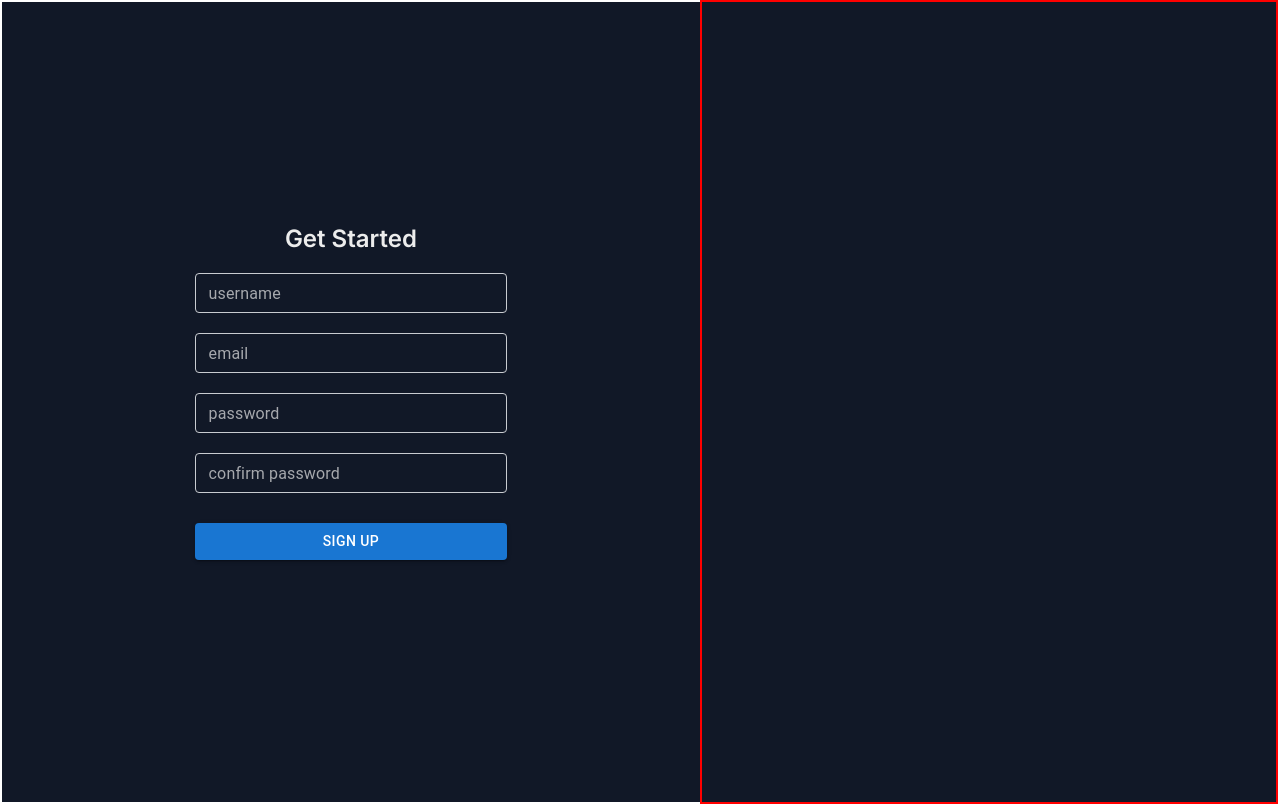
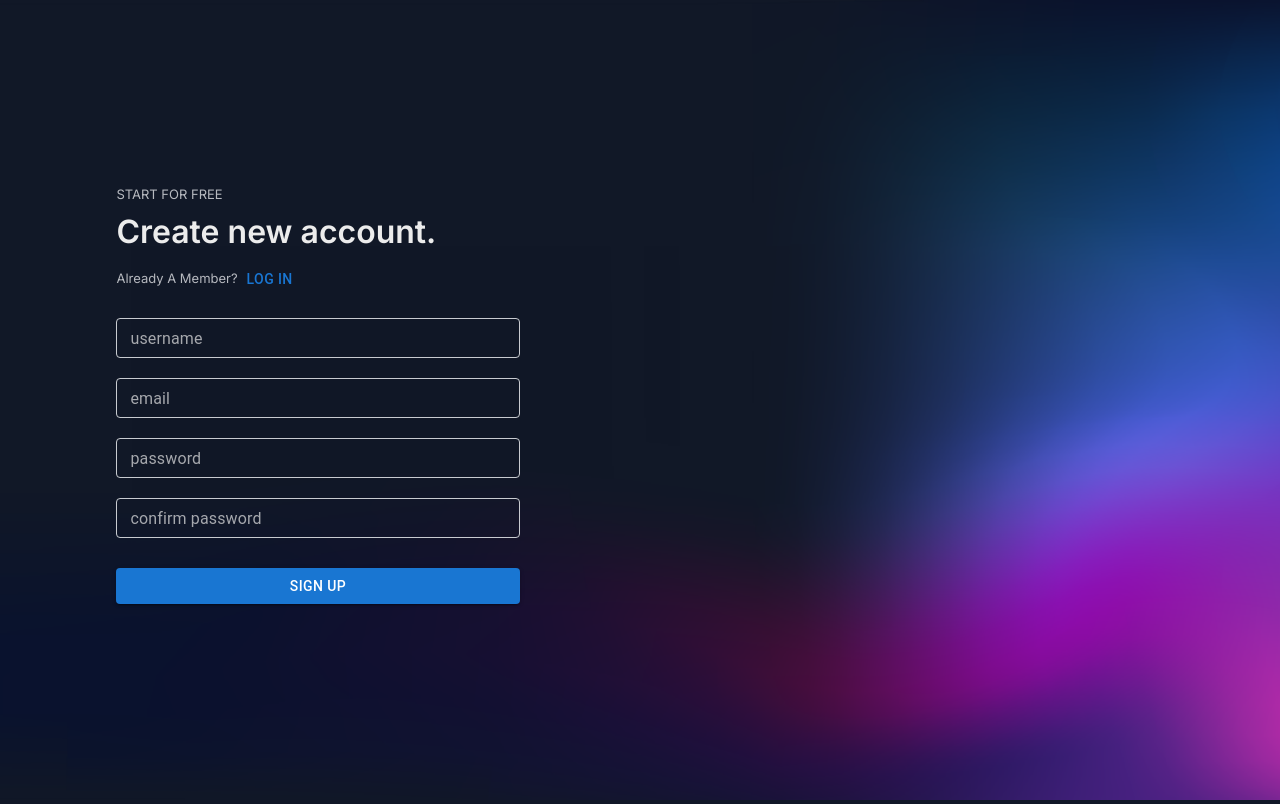
Before and after one commit to MostafaBalousha123/BlogSpot, a React (Create React App) app in the folder client/: page /signup in a window 1280 px wide. Built offline with nearby package versions, Linux system fonts and the light colour scheme; no server answers.

Commit message:
complite signin and signup styles

```diff
--- a/client/src/pages/auth/signin.tsx
+++ b/client/src/pages/auth/signin.tsx
@@ -1,9 +1,53 @@
 import { FC } from 'react'
 import './style.css'
+import {
+  Box, Button,
+} from '@mui/material'
+import { useNavigate } from 'react-router-dom'
+import { styledComponents } from './style'
 
 export const Signin:FC = () => {
-  console.log('first')
+  const { CustomTextField } = styledComponents
+  const navigate = useNavigate()
   return (
-    <div>signin</div>
+    <Box className="auth-container">
+      <Box className="form-container">
+        <Box className="form-title">
+          <p>WELCOME BACK!</p>
+          <h1>Sign in to tefo Blogs.</h1>
+          <p>
+            Not A Member?
+            <Button onClick={() => { navigate('/signup') }}> Sign up</Button>
+          </p>
+        </Box>
+
+        <CustomTextField
+          label="email"
+          type="email"
+          size="small"
+          variant="outlined"
+          fullWidth
+          className="text-field"
+          color="primary"
+          InputLabelProps={{
+            style: { color: '#ecececae' },
+          }}
+        />
+        <CustomTextField
+          id="outlined-basic"
+          variant="outlined"
+          label="password"
+          type="password"
+          size="small"
+          fullWidth
+          className="text-field"
+          color="primary"
+          InputLabelProps={{
+            style: { color: '#ecececae' },
+          }}
+        />
+        <Button className="sign-up-btn" variant="contained">Sign In</Button>
+      </Box>
+    </Box>
   )
 }
--- a/client/src/pages/auth/signup.tsx
+++ b/client/src/pages/auth/signup.tsx
@@ -3,18 +3,24 @@ import './style.css'
 import {
   Box, Button,
 } from '@mui/material'
+import { useNavigate } from 'react-router-dom'
 import { styledComponents } from './style'
 
 export const Signup:FC = () => {
   const { CustomTextField } = styledComponents
+  const navigate = useNavigate()
   return (
     <Box className="auth-container">
-      <Box className="image-container">
-        {/* <img src="mostafa.png" alt="img" /> */}
-      </Box>
+      <Box className="form-container">
+        <Box className="form-title">
+          <p>START FOR FREE</p>
+          <h1>Create new account.</h1>
+          <p>
+            Already A Member?
+            <Button onClick={() => { navigate('/signin') }}> Log in</Button>
+          </p>
+        </Box>
 
-      <Box className="form-container">
-        <h2 className="form-title">Get Started</h2>
         <CustomTextField
           id="outlined-basic"
           variant="outlined"
@@ -66,8 +72,7 @@ export const Signup:FC = () => {
           }}
         />
 
-        <Button variant="contained">Sign Up</Button>
-
+        <Button className="sign-up-btn" variant="contained">Sign Up</Button>
       </Box>
     </Box>
   )
--- a/client/src/pages/auth/style.css
+++ b/client/src/pages/auth/style.css
@@ -2,43 +2,42 @@
 .auth-container{
   height: 100vh;
   display: flex;
-  justify-content: space-between;
-  flex-direction: row-reverse;
+  justify-content: flex-start;
   align-items: center;
-  border: 2px solid white;
-  /* background-image: linear-gradient(to right, rgba(245, 246, 252, 0.52), rgba(117, 19, 93, 0.73)), url('../../assets/image/verticalGrid.png'); */
-
-
+  background-image: url('../../assets/image/BGauth.png');
   background-size: cover;
 
 }
 
-
-.auth-container .image-container{
-  border:  red 2px solid;
-  height: 100vh;
-  width: 45%;
-}
-
-
 .auth-container .form-container{
-  width:35%;
-  padding:  30px;
-  margin: 0 auto;
+  width:45%;
+  padding:  0 30px;
   border-radius: 5px;
 }
 
 .auth-container .form-container .text-field ,
-.auth-container .form-container Button{
+.auth-container .form-container Button.sign-up-btn{
   display: block;
   margin: 20px auto;
   width: 70%;
+
 }
 .auth-container .form-container .form-title{
-  width: max-content;
+  width: 70%;
   margin: 0 auto;
 }
 
-.auth-container .form-container Button{
+.auth-container .form-container .form-title p ,
+.auth-container .form-container .form-title h1{
+  margin: 10px  0 !important;
+}
+
+.auth-container .form-container .form-title p {
+color: #e5e7ebc7;
+font-size: 13px;
+}
+
+
+.auth-container .form-container Button.sign-up-btn{
   margin-top: 30px;
 }
```
Also changed, not shown: client/src/assets/image/BGauth.png (added).
